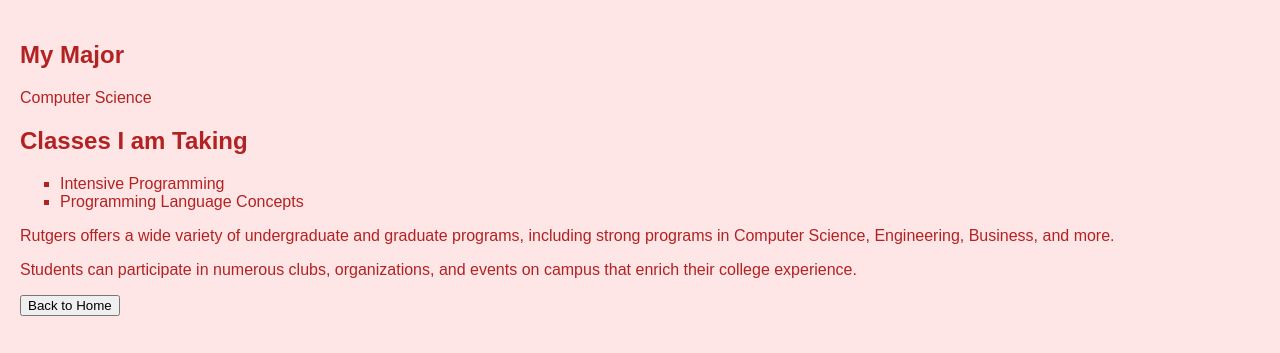
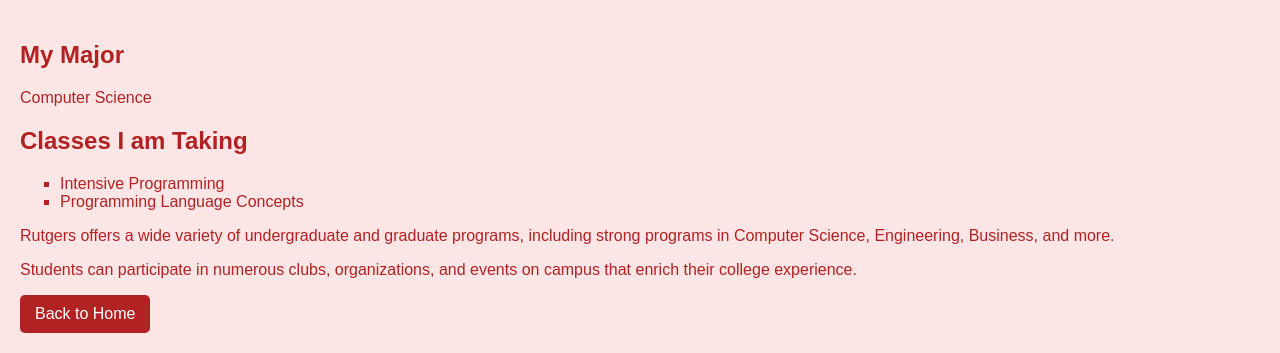
Before and after one commit to marypcruz1808-commits/my-university-site, a plain HTML site: page rutgersUniversity.html in a window 1280 px wide. Shown: the part 487-840 px from the top of the page. Drawn offline with Linux system fonts and the light colour scheme.

Commit message:
rutgersUniversity.html

```diff
--- a/rutgersUniversity.html
+++ b/rutgersUniversity.html
@@ -33,6 +33,18 @@
             margin-bottom: 20px;
             border-radius: 8px;
         }
+        button {
+            background-color: #b22222;
+            color: white;
+            border: none;
+            padding: 10px 15px;
+            font-size: 16px;
+            border-radius: 5px;
+            cursor: pointer;
+        }
+        button:hover {
+            background-color: #7a1616;
+        }
     </style>
 </head>
 <body>
@@ -47,7 +59,7 @@
 
     <!-- Rutgers Newark photos -->
     <img src="https://www.rutgers.edu/sites/default/files/lg_NR17NewarkFall0185N_0.jpg" alt="Rutgers Newark Campus Photo 1" />
-    <img src="https://www.perkinseastman.com/wp-content/uploads/2020/10/Rutgers-University-Newark-HLLC_66340.00.0_Render-Ext-Washington-and-New-Streets-1-1024x620.jpg" alt="Rutgers Newark Campus Photo 2" />
+    <img src="https://www.rutgers.edu/sites/default/files/lg_NR17NewarkFall0185N_0.jpg" alt="Rutgers Newark Campus Photo 2" />
 
     <h2>My Major</h2>
     <p>Computer Science</p>
```
